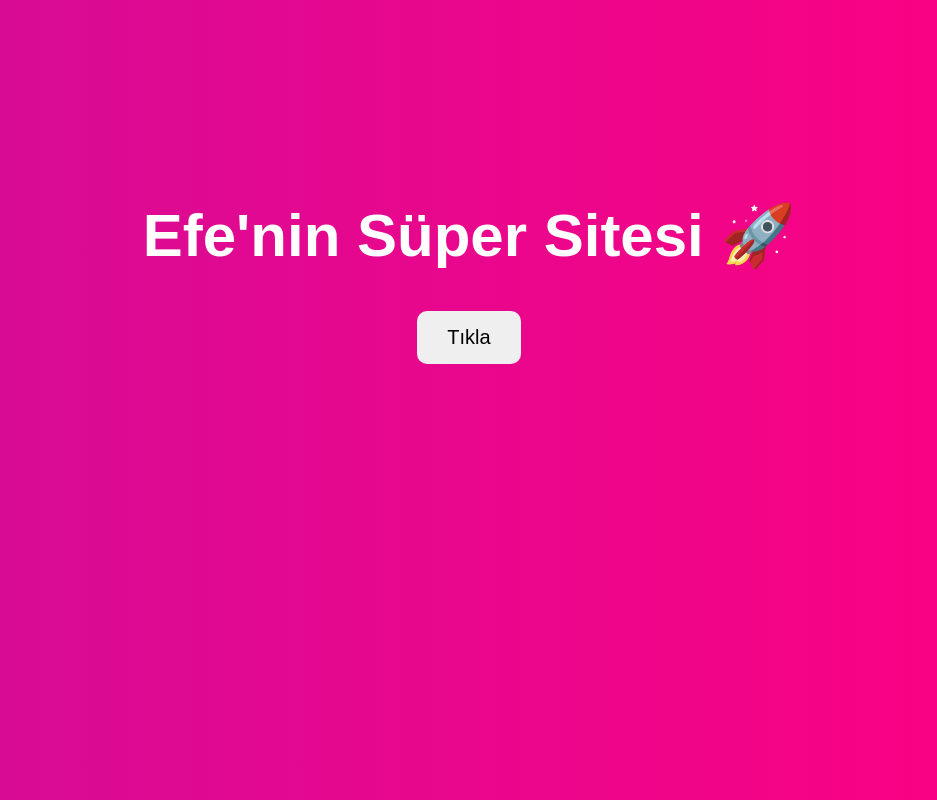
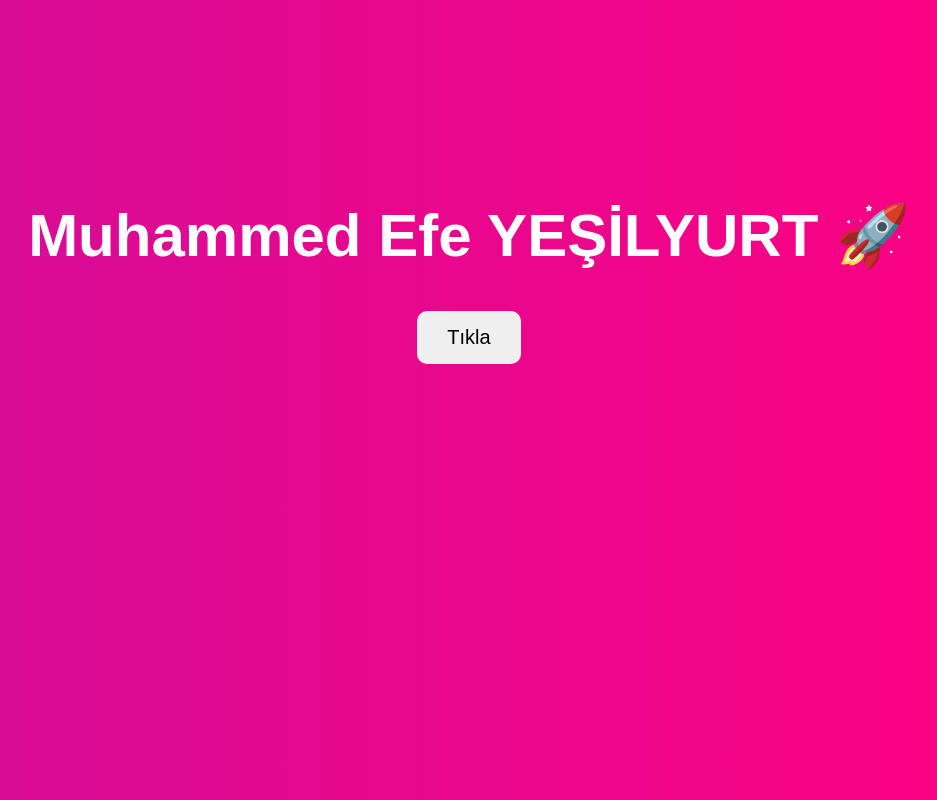
Before and after one commit to Muhammed-Efe/mefey_.github.io, a plain HTML site: page index.html in a window 1280 px wide. Shown: the whole page, without its empty margins (171-1108 px from the left). Drawn offline with Linux system fonts and the light colour scheme.

Commit message:
Update index.html

```diff
--- a/index.html
+++ b/index.html
@@ -39,7 +39,7 @@ cursor:pointer;
 
 <body>
 
-<h1>Efe'nin Süper Sitesi 🚀</h1>
+<h1>Muhammed Efe YEŞİLYURT  🚀</h1>
 
 <button onclick="alert('Site çalışıyor!')">
 Tıkla
```
